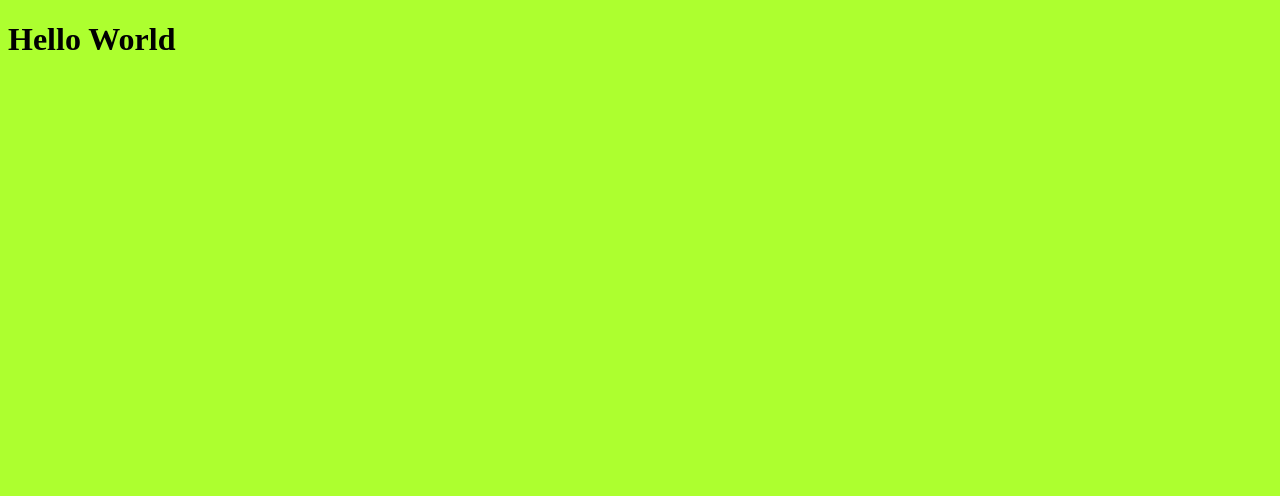
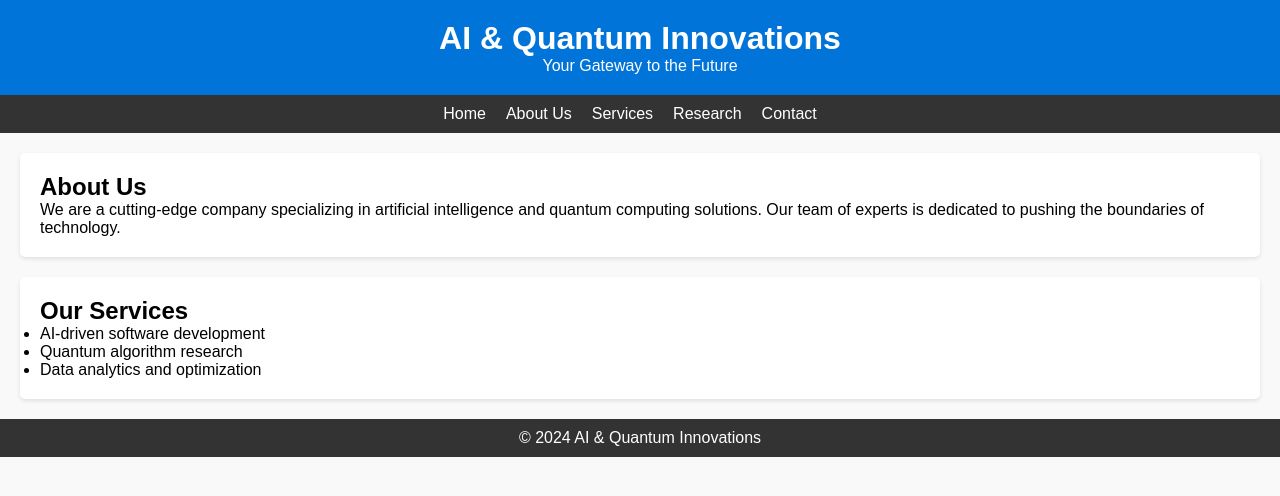
Before and after one commit to jungon/jungon.github.io, a plain HTML site: page index.html in a window 1280 px wide. Drawn offline with Linux system fonts and the light colour scheme.

Commit message:
Website made by bing.ai

```diff
--- a/index.html
+++ b/index.html
@@ -4,9 +4,41 @@
     <meta charset="UTF-8">
     <meta name="viewport" content="width=device-width, initial-scale=1.0">
     <link rel="stylesheet" href="style.css">
-    <title>My Website</title>
+    <title>AI & Quantum Company</title>
 </head>
 <body>
-    <h1>Hello World</h1>
+    <header>
+        <h1>AI & Quantum Innovations</h1>
+        <p>Your Gateway to the Future</p>
+    </header>
+
+    <nav>
+        <ul>
+            <li><a href="#">Home</a></li>
+            <li><a href="#">About Us</a></li>
+            <li><a href="#">Services</a></li>
+            <li><a href="#">Research</a></li>
+            <li><a href="#">Contact</a></li>
+        </ul>
+    </nav>
+
+    <section id="about">
+        <h2>About Us</h2>
+        <p>We are a cutting-edge company specializing in artificial intelligence and quantum computing solutions. Our team of experts is dedicated to pushing the boundaries of technology.</p>
+    </section>
+
+    <section id="services">
+        <h2>Our Services</h2>
+        <ul>
+            <li>AI-driven software development</li>
+            <li>Quantum algorithm research</li>
+            <li>Data analytics and optimization</li>
+            <!-- Add more services here -->
+        </ul>
+    </section>
+
+    <footer>
+        <p>© 2024 AI & Quantum Innovations</p>
+    </footer>
 </body>
 </html>
--- a/style.css
+++ b/style.css
@@ -1,7 +1,51 @@
+/* Reset some default styles */
 * {
-    border: none;
+    margin: 0;
+    padding: 0;
+    box-sizing: border-box;
 }
 
+/* Basic styling */
 body {
-    background: greenyellow;
+    font-family: Arial, sans-serif;
+    background-color: #f9f9f9;
 }
+
+header {
+    background-color: #0074D9;
+    color: #fff;
+    text-align: center;
+    padding: 20px;
+}
+
+nav ul {
+    list-style: none;
+    display: flex;
+    justify-content: center;
+    background-color: #333;
+    padding: 10px 0;
+}
+
+nav li {
+    margin-right: 20px;
+}
+
+nav a {
+    text-decoration: none;
+    color: #fff;
+}
+
+section {
+    padding: 20px;
+    background-color: #fff;
+    margin: 20px;
+    border-radius: 5px;
+    box-shadow: 0 2px 4px rgba(0, 0, 0, 0.1);
+}
+
+footer {
+    text-align: center;
+    padding: 10px;
+    background-color: #333;
+    color: #fff;
+}
```
